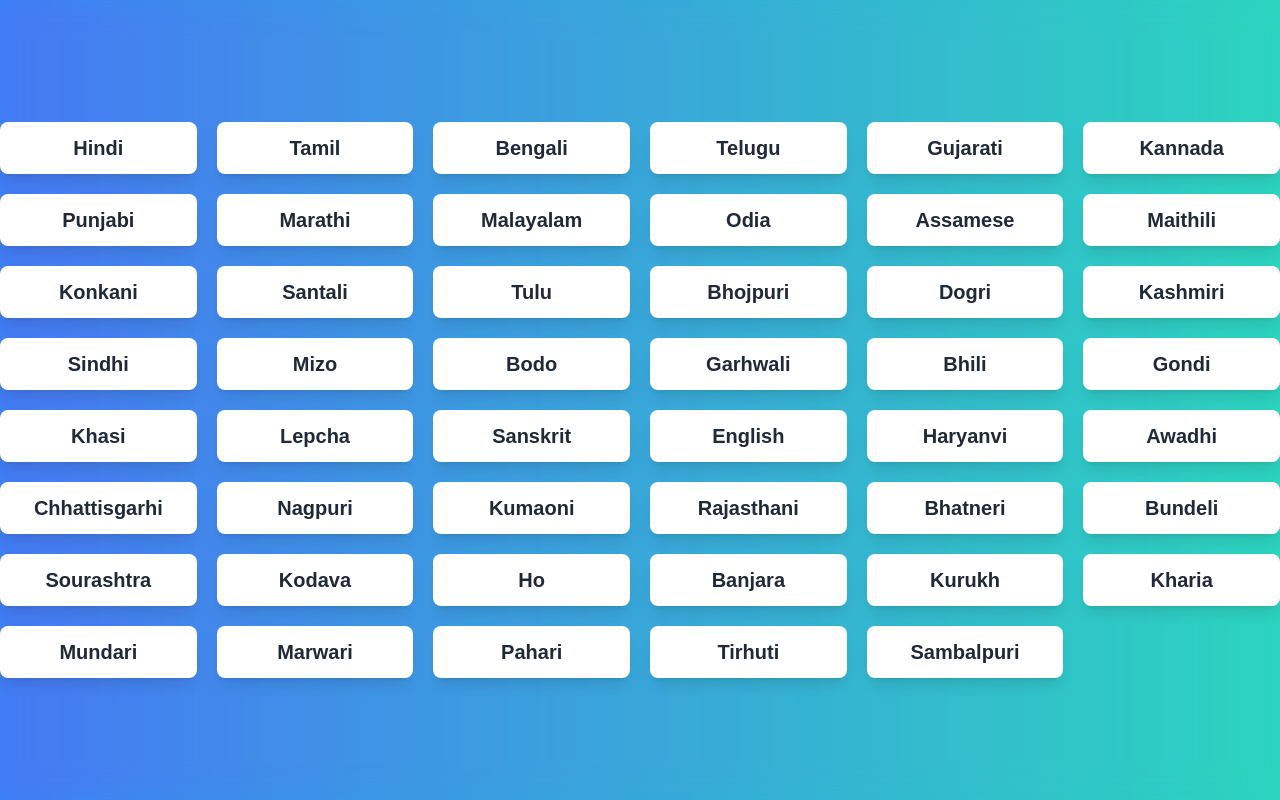
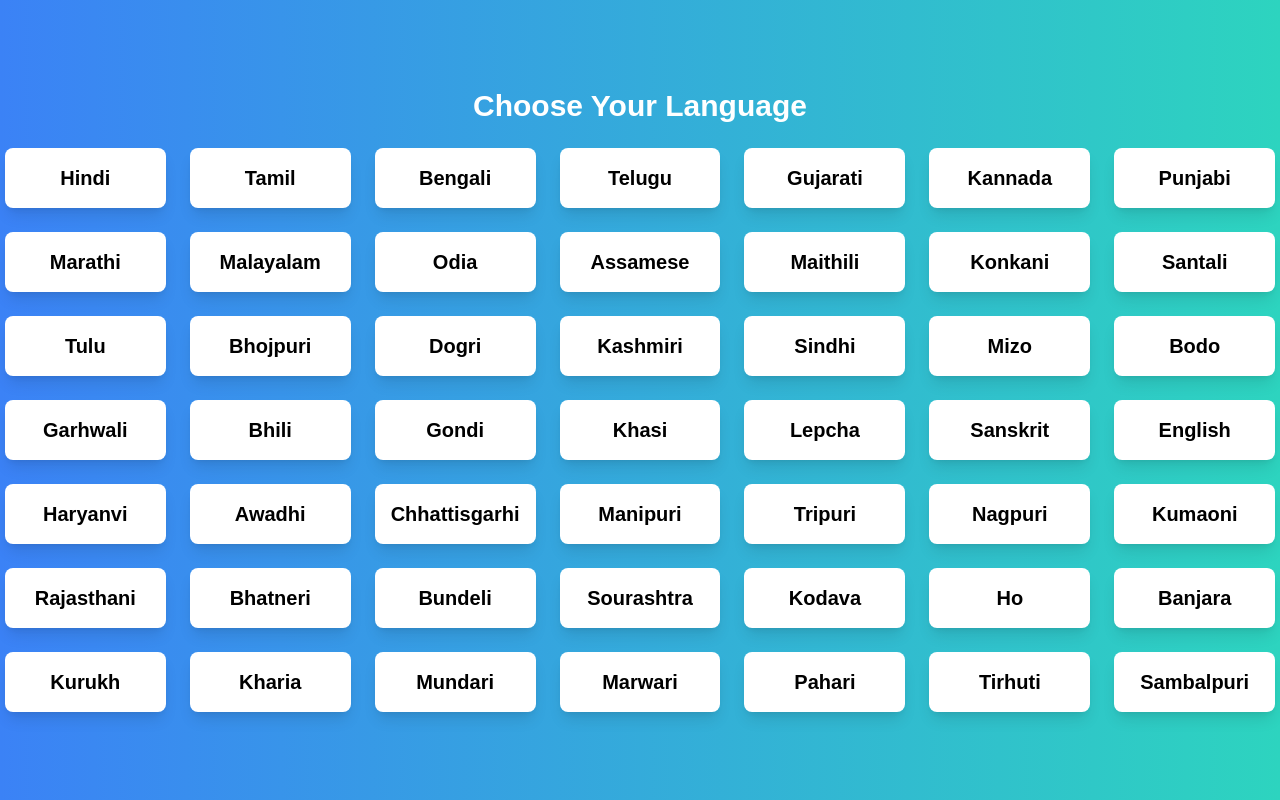
Before and after one commit to JainSneha6/Unnati, a React (Create React App) app in the folder frontend/: page / in a window 1280 px wide. Built offline with nearby package versions, Linux system fonts and the light colour scheme.

Commit message:
Language modal added

```diff
--- a/frontend/src/pages/LanguageSelection.js
+++ b/frontend/src/pages/LanguageSelection.js
@@ -1,7 +1,10 @@
-import React, { useState } from "react";
+import React, { useState, useRef } from "react";
 
 const LanguageSelection = () => {
     const [selectedLanguage, setSelectedLanguage] = useState(null);
+    const [isRecording, setIsRecording] = useState(false);
+    const [audioBlob, setAudioBlob] = useState(null);
+    const mediaRecorderRef = useRef(null);
 
     const languages = [
         { name: "Hindi", phrase: "स्वागत है। कृपया अपने बारे में बताएं।" },
@@ -12,7 +15,7 @@ const LanguageSelection = () => {
         { name: "Kannada", phrase: "ಸ್ವಾಗತ. ದಯವಿಟ್ಟು ನಿಮ್ಮ ಬಗ್ಗೆ ಹೇಳಿ." },
         { name: "Punjabi", phrase: "ਸੁਆਗਤ ਹੈ। ਕਿਰਪਾ ਕਰਕੇ ਆਪਣੇ ਬਾਰੇ ਦੱਸੋ।" },
         { name: "Marathi", phrase: "स्वागत आहे. कृपया तुमच्याबद्दल सांगा." },
-        { name: "Malayalam", phrase: "സ്വാഗതം. ദയവായി നിങ്ങളുടെ കാര്യത്തിന് പറയുക." },
+        { name: "Malayalam", phrase: "സ്വാഗതം. ദയവായി നിങ്ങളുടെ കാര്യം പറയുക." },
         { name: "Odia", phrase: "ସ୍ଵାଗତ। ଦୟାକରି ଆପଣଙ୍କ ବିଷୟରେ କହନ୍ତୁ।" },
         { name: "Assamese", phrase: "স্বাগতম। অনুগ্ৰহ কৰি আপোনাৰ বিষয়ে ক'ব।" },
         { name: "Maithili", phrase: "स्वागतम्। कृपया अपने बारे में बताऊ।" },
@@ -35,6 +38,8 @@ const LanguageSelection = () => {
         { name: "Haryanvi", phrase: "स्वागत स। अपने बारे में बताओ।" },
         { name: "Awadhi", phrase: "स्वागत बा। अपने बारे में बताइए।" },
         { name: "Chhattisgarhi", phrase: "स्वागत हे। कृपया अपन बारे में बताव।" },
+        { name: "Manipuri", phrase: "ꯑꯅꯤꯗꯕꯦꯝꯗ꯭ꯕꯤ। ꯑꯪꯄꯨꯗꯝ ꯌꯥꯎꯂꯩꯀꯗꯥ ꯑꯗꯁꯤꯡꯅꯤ।" },
+        { name: "Tripuri", phrase: "ꯑꯗꯨꯔꯕꯦꯝꯖꯤ। ꯑꯣꯏꯕꯨꯁꯅꯤꯗꯕꯨꯒꯤ।" },
         { name: "Nagpuri", phrase: "स्वागत अछी। कृपया अपने बारे में बताइए।" },
         { name: "Kumaoni", phrase: "स्वागत छु। अपने बारे में बताओ।" },
         { name: "Rajasthani", phrase: "स्वागत है। कृपया अपने बारे में बताइए।" },
@@ -53,45 +58,98 @@ const LanguageSelection = () => {
         { name: "Sambalpuri", phrase: "ସ୍ଵାଗତ। ଦୟାକରି ଆପଣଙ୍କ ବିଷୟରେ କହନ୍ତୁ।" }
     ];
 
-    const handleLanguageClick = (language) => {
+
+    const handleLanguageClick = async (language) => {
         setSelectedLanguage(language);
+
+        // Request microphone permission and start recording
+        try {
+            const stream = await navigator.mediaDevices.getUserMedia({ audio: true });
+            const mediaRecorder = new MediaRecorder(stream);
+            mediaRecorderRef.current = mediaRecorder;
+
+            const chunks = [];
+            mediaRecorder.ondataavailable = (event) => chunks.push(event.data);
+
+            mediaRecorder.onstop = () => {
+                const blob = new Blob(chunks, { type: "audio/ogg; codecs=opus" });
+                setAudioBlob(blob);
             };
 
-    const closeModal = () => {
+            mediaRecorder.start();
+            setIsRecording(true);
+        } catch (err) {
+            console.error("Microphone access denied:", err);
+        }
+    };
+
+    const stopRecording = () => {
+        if (mediaRecorderRef.current) {
+            mediaRecorderRef.current.stop();
+            setIsRecording(false);
+        }
+    };
+
+    const closeLanguageModal = () => {
         setSelectedLanguage(null);
+        setAudioBlob(null);
+        setIsRecording(false);
+    };
+
+    const playAudio = () => {
+        if (audioBlob) {
+            const audioURL = URL.createObjectURL(audioBlob);
+            const audio = new Audio(audioURL);
+            audio.play();
+        }
     };
 
     return (
-        <div className="min-h-screen flex flex-col items-center justify-center bg-gradient-to-r from-blue-500 to-teal-400 relative overflow-hidden">
-            <div className={`${selectedLanguage ? 'backdrop-blur-2xl' : 'backdrop-blur-lg'} w-full h-full absolute top-0 left-0 z-20 flex items-center justify-center`}>
-                {/* Decorative Background */}
-                <div className="absolute top-0 left-0 w-full h-full bg-gradient-to-r from-indigo-500 to-teal-400 opacity-20 animate-pulse blur-lg"></div>
-
-                {/* Language Cards */}
-                <div className={`grid grid-cols-4 sm:grid-cols-6 lg:grid-cols-6 gap-5 bg-opacity-75 rounded-lg w-full max-w-screen-xl`}>
+        <div className="min-h-screen flex flex-col items-center justify-center bg-gradient-to-r from-blue-500 to-teal-400 relative">
+            <h1 className="text-white text-3xl font-bold mb-6">Choose Your Language</h1>
+            <div className="grid grid-cols-2 sm:grid-cols-3 lg:grid-cols-7 gap-6">
                 {languages.map((lang, index) => (
                     <button
                         key={index}
-                            className="bg-white p-3 rounded-lg shadow-lg hover:bg-indigo-100 transform hover:scale-95 transition duration-300"
+                        className="bg-white p-4 rounded-lg shadow-lg text-center hover:bg-teal-100 transition duration-300"
                         onClick={() => handleLanguageClick(lang)}
                     >
-                            <p className="text-xl font-bold text-gray-800">{lang.name}</p>
+                        <p className="text-xl font-semibold">{lang.name}</p>
                     </button>
                 ))}
             </div>
+
+            {selectedLanguage && (
+                <div className="absolute inset-0 flex items-center justify-center bg-black bg-opacity-50 backdrop-blur-sm">
+                    <div className="bg-white p-8 rounded-lg shadow-lg w-80 text-center relative">
+                        {/* Close Button (X) */}
+                        <button
+                            className="absolute top-2 right-2 text-2xl font-bold text-gray-700 hover:text-gray-900"
+                            onClick={closeLanguageModal}
+                        >
+                            &times;
+                        </button>
+
+                        <h2 className="text-2xl font-semibold mb-4">{selectedLanguage.name}</h2>
+                        <p className="text-xl">{selectedLanguage.phrase}</p>
+
+                        {isRecording ? (
+                            <button
+                                className="mt-4 bg-red-500 text-white px-4 py-2 rounded-lg shadow hover:bg-red-600 transition"
+                                onClick={stopRecording}
+                            >
+                                Stop Recording
+                            </button>
+                        ) : (
+                            <button
+                                className="mt-4 bg-teal-500 text-white px-4 py-2 rounded-lg shadow hover:bg-teal-600 transition"
+                                onClick={playAudio}
+                                disabled={!audioBlob}
+                            >
+                                Play Recording
+                            </button>
+                        )}
                     </div>
-
-            {/* Modal for Selected Language */}
-            {selectedLanguage && (
-                <div className="z-20 fixed inset-0 bg-white p-8 rounded-lg shadow-lg max-w-md w-full mx-auto relative z-50 flex flex-col items-center justify-center">
-                    <h2 className="text-3xl font-bold text-gray-800 mb-6">{selectedLanguage.name}</h2>
-                    <p className="text-lg text-gray-600">{selectedLanguage.phrase}</p>
-                    <button
-                        className="mt-8 bg-teal-500 text-white px-6 py-3 rounded-full shadow-lg hover:bg-teal-600 transition"
-                        onClick={closeModal}
-                    >
-                        Back to Language Selection
-                    </button>
                 </div>
             )}
         </div>
```
Lines whose indentation alone changed are shown as unchanged.
